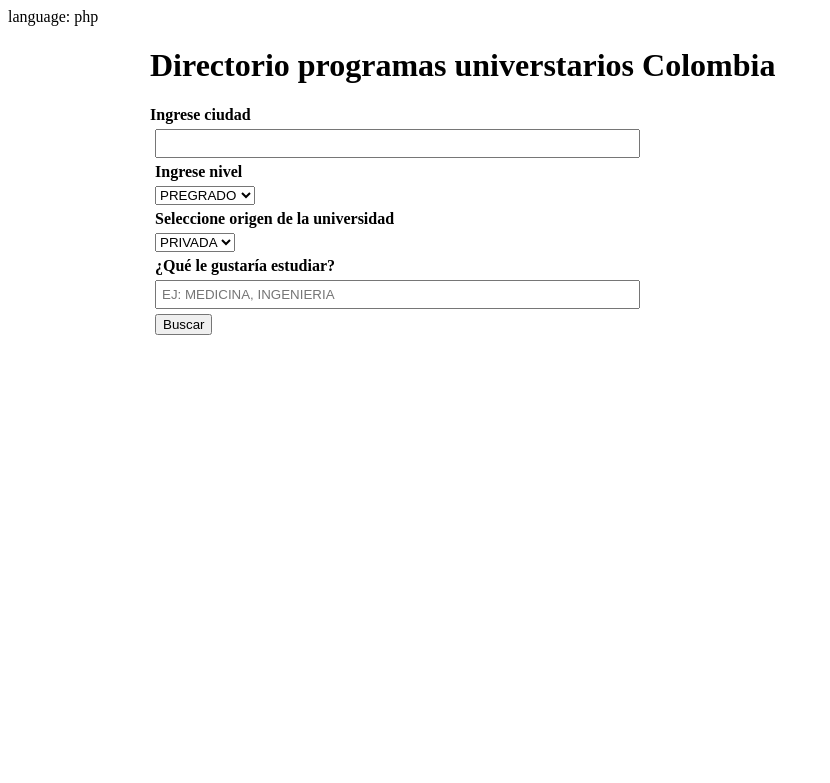
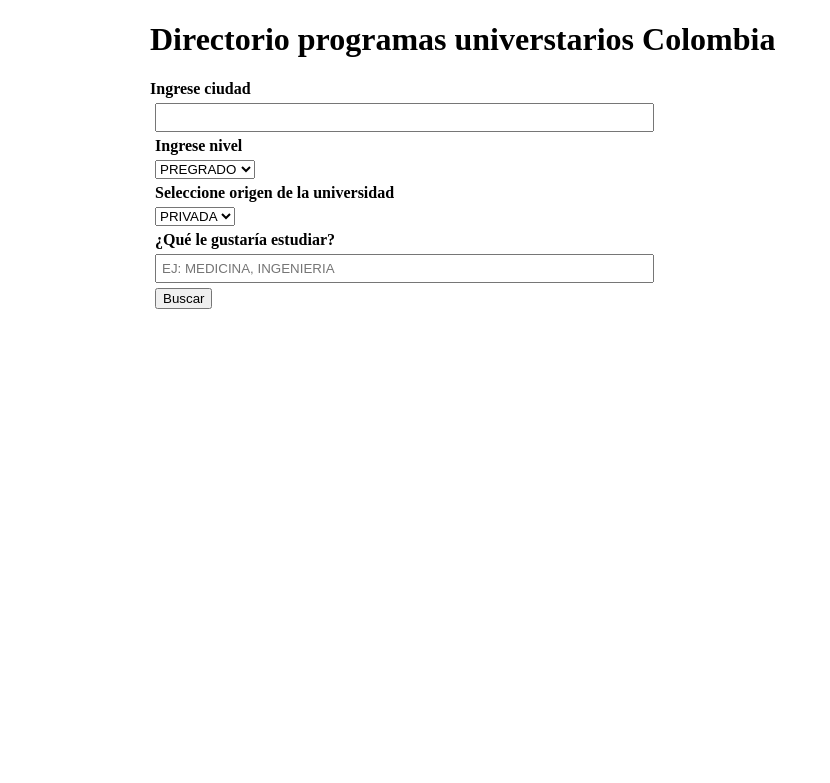
Before and after one commit to PoliGran12345/IntegracionContinua, a PHP site: page / in a window 1280 px wide. Shown: the top 783 px of the page, without its empty margins (0-830 px from the left). Run offline with PHP 8.4, Linux system fonts and the light colour scheme.

Commit message:
Update index.php

```diff
--- a/index.php
+++ b/index.php
@@ -1,4 +1,4 @@
-language: php
+
 <!DOCTYPE html>
 <html>
 <head>
```
